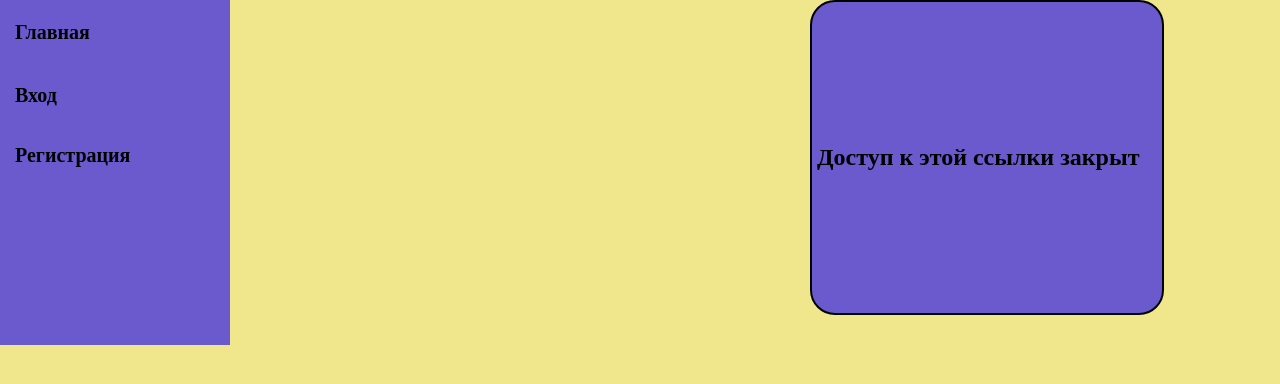
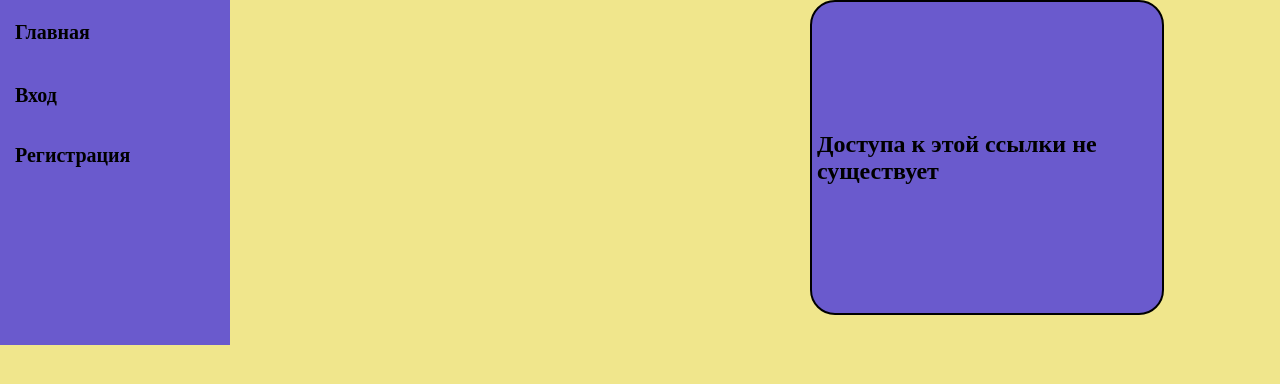
Before and after one commit to basstard04/abbreviator, a Flask app: page /report in a window 1280 px wide. Shown: the top 384 px of the page. Run offline with Flask 3, Linux system fonts and the light colour scheme.

Commit message:
git commit -m "5"

```diff
--- a/main.py
+++ b/main.py
@@ -142,7 +142,6 @@ def error():
 def link(shortlink):
     if len(take_link_info(shortlink)) != 0:
         user_link = take_link_info(shortlink)[0]
-        print(user_link)
         count = user_link[1]
         if user_link[2] == 1:
             update_count(user_link[0],count + 1)
--- a/templates/report.html
+++ b/templates/report.html
@@ -5,6 +5,6 @@
 {% block content %}
 
     <div class="div_error">
-        <h2>Доступ к этой ссылки закрыт</h2>
+        <h2>Доступа к этой ссылки не существует</h2>
     </div>
 {% endblock %}
```
